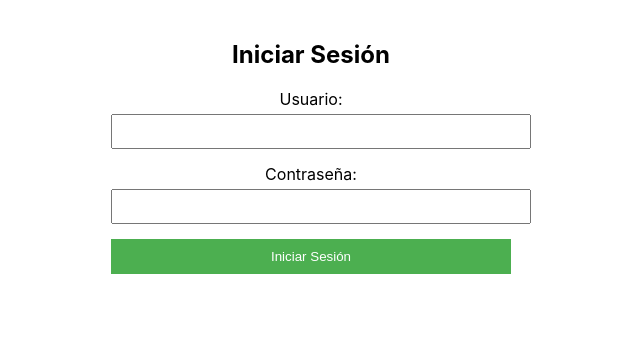
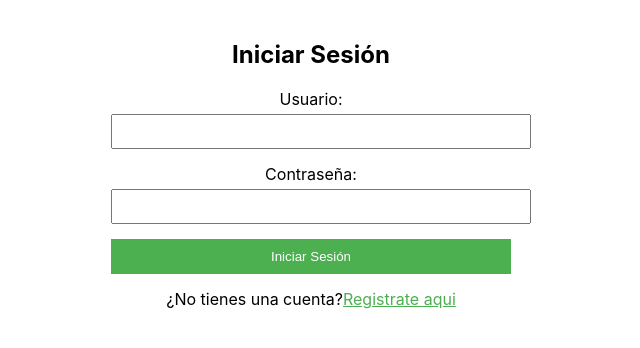
Before and after one commit to mauricio-isc/login, a React (Create React App) app in the folder frontend/: page /login in a window 1280 px wide. Shown: the top 348 px of the page, without its empty margins (329-969 px from the left). Built offline with nearby package versions, Linux system fonts and the light colour scheme.

Commit message:
se modificaron archivos

```diff
--- a/frontend/src/components/Login.tsx
+++ b/frontend/src/components/Login.tsx
@@ -1,6 +1,7 @@
 import React, { useState } from 'react';
 import { useAuth } from '../contexts/AuthContext';
 import { LoginCredentials } from '../types';
+import { Link } from 'react-router-dom';
 
 const Login: React.FC = () => {
   const [credentials, setCredentials] = useState<LoginCredentials>({
@@ -76,6 +77,13 @@ const Login: React.FC = () => {
         >
           {isLoading ? 'Iniciando sesión...' : 'Iniciar Sesión'}
         </button>
+
+        <div style={{ textAlign: 'center', marginTop: '15px' }}>
+          <span>¿No tienes una cuenta?</span>
+          <Link to="/register" style={{ color: '#4CAF50' }}>
+            Registrate aqui
+          </Link>
+        </div>
       </form>
     </div>
   );
```
Also changed, not shown: frontend/src/styles/FormalForm.css (added).
